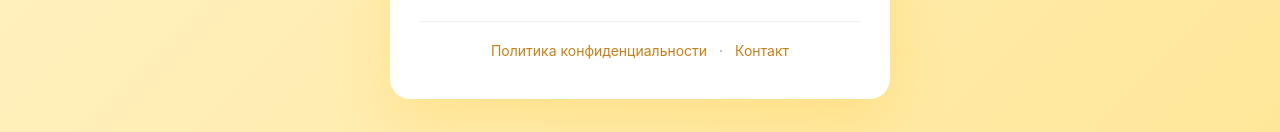
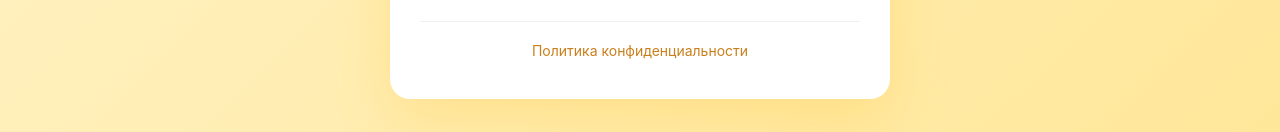
Before and after one commit to StepanPutsyk/StepanPutsyk.github.io, a plain HTML site: page index.html in a window 1280 px wide. Shown: the part 635-767 px from the top of the page. Drawn offline with Linux system fonts and the light colour scheme.

Commit message:
Add files via upload

```diff
--- a/index.html
+++ b/index.html
@@ -144,8 +144,6 @@
 
         <div class="footer">
             <a href="privacy.html">Политика конфиденциальности</a>
-            ·
-            <a href="mailto:putsyk.stepan@yandex.ru">Контакт</a>
         </div>
     </div>
 </body>
```
